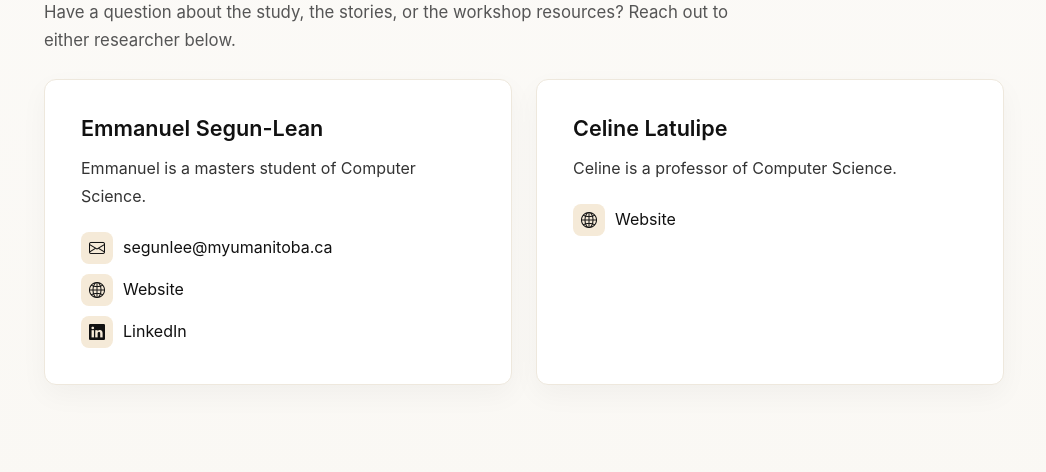
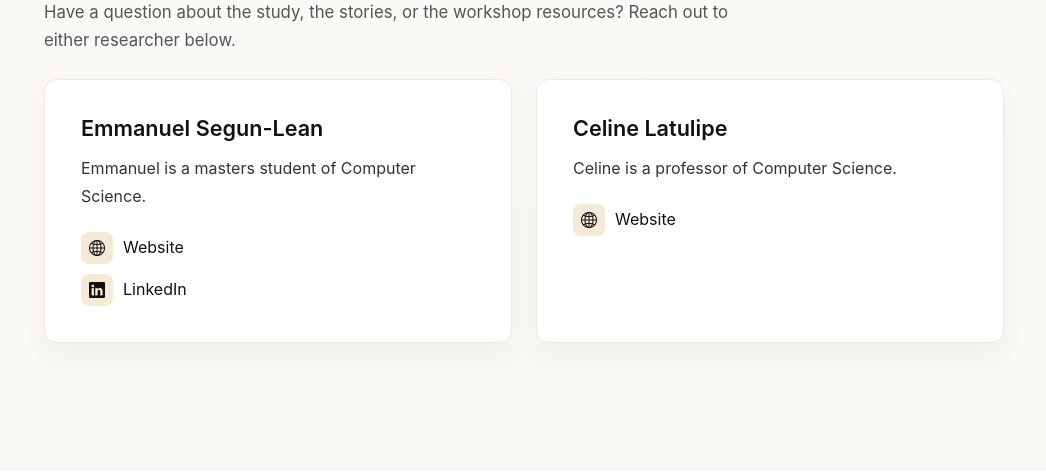
Before and after one commit to LeanKhan/interactivestories, a Flask app: page /about in a window 1280 px wide. Shown: the part 1840-2312 px from the top of the page, without its empty margins (116-1162 px from the left). Run offline with Flask 3, Linux system fonts and the light colour scheme; parts of the project's set-up code (start-up, migrations or seed data) failed here and were passed over; some libraries are stand-ins or nearby versions.

Commit message:
feat: remove email

```diff
--- a/templates/about.html
+++ b/templates/about.html
@@ -99,10 +99,6 @@
           class="about-contact-links"
           aria-label="Emmanuel Segun-Lean contact links"
         >
-          <a href="mailto:segunlee@myumanitoba.ca">
-            <i class="bi bi-envelope" aria-hidden="true"></i>
-            segunlee@myumanitoba.ca
-          </a>
           <a href="https://e.segunlean.com/" target="_blank" rel="noreferrer">
             <i class="bi bi-globe2" aria-hidden="true"></i>
             Website
```
